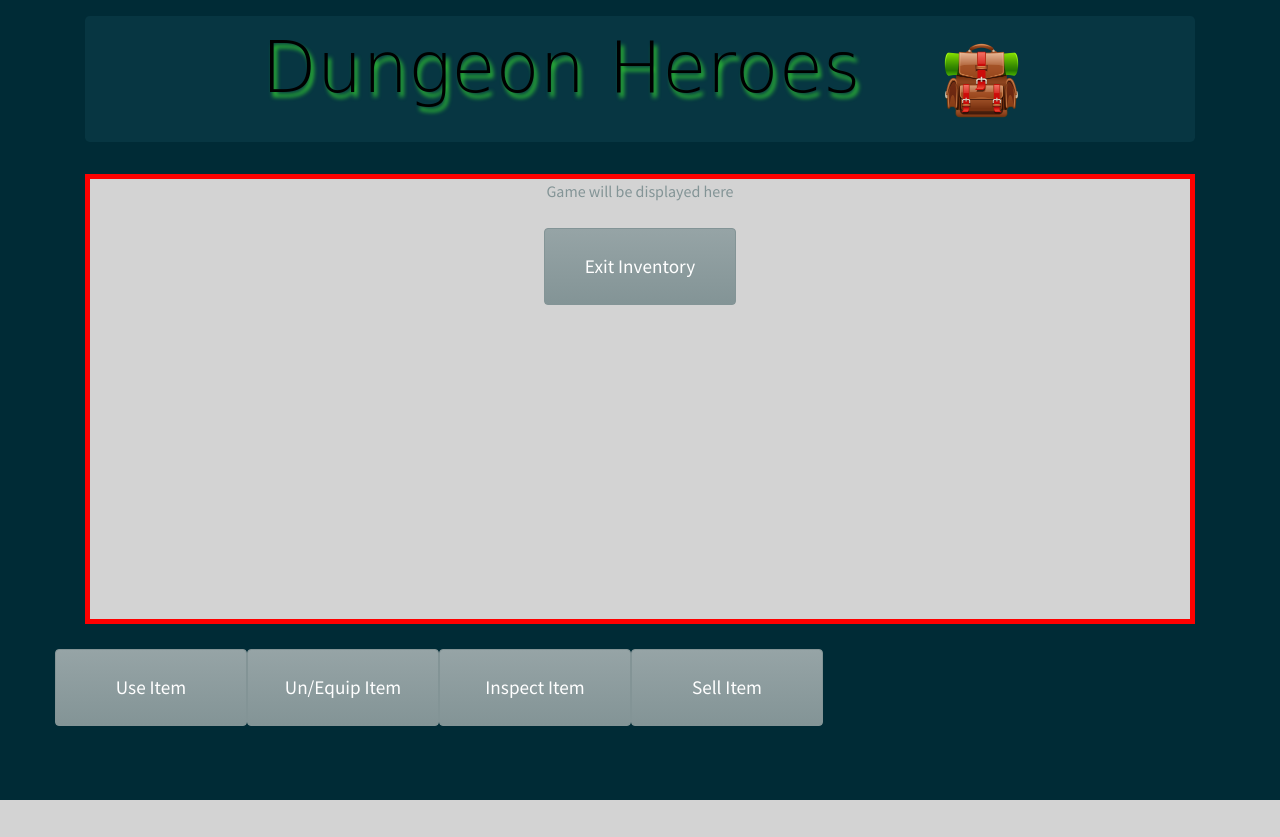
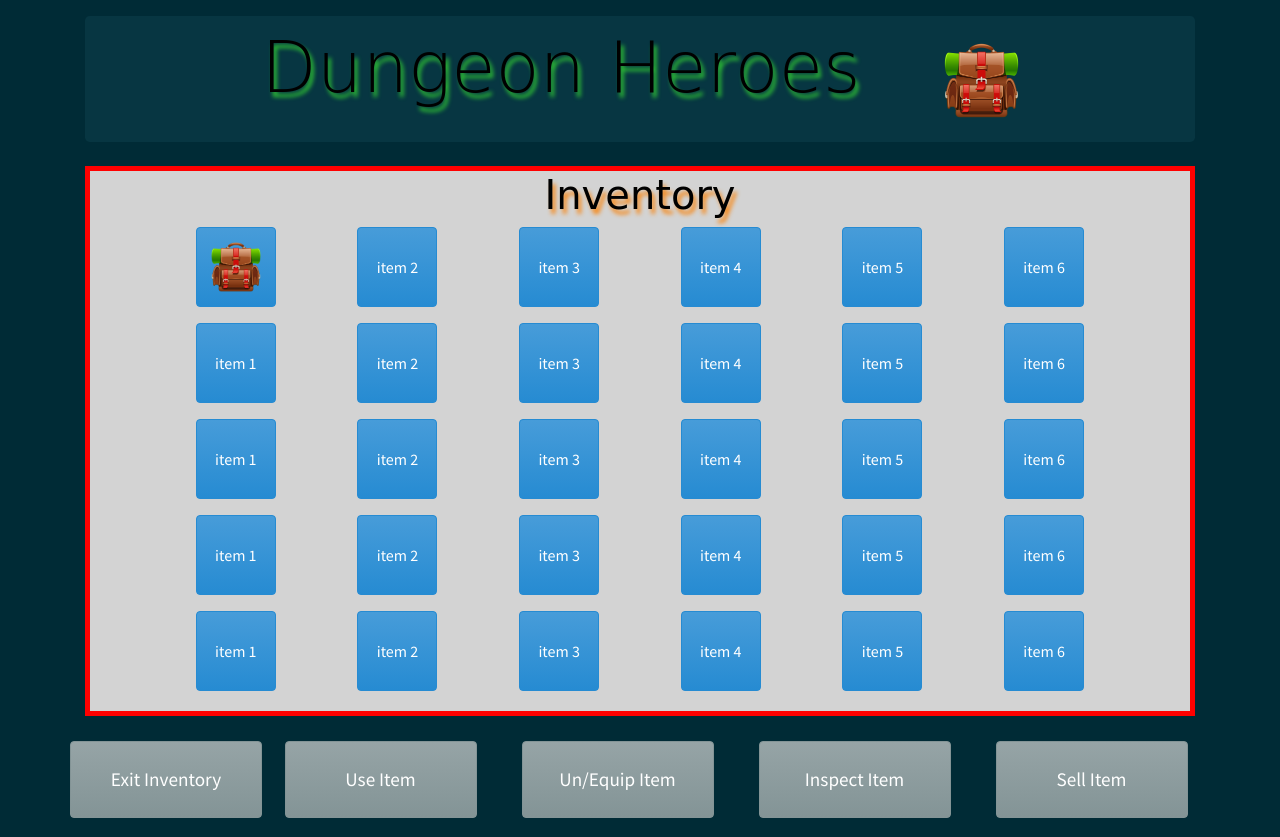
Before and after one commit to chrisbarnes2000/Prototype, a Flask app: page /inventory in a window 1280 px wide. Before the commit the page ends 800 px from the top, so only its background shows below. Run offline with Flask 2, Linux system fonts and the light colour scheme; some libraries are stand-ins or nearby versions.

Commit message:
adjust psge layouts

```diff
--- a/static/styles.css
+++ b/static/styles.css
@@ -1,26 +1,58 @@
 .jumbotron_header {
+    text-shadow: 3px 5px 4px limegreen;
+    font-family:  cursive;
+    display: inline;
+    color: black;
+}
+
+.game_display {
+    background-color: lightgray;
+    border: 5px solid red;
+    text-align: center;
+    height: 450px;
+    padding: 1em;
+}
+
+.game_display p {
+    font-family: cursive;
+    font-size: xx-large;
+    margin-top: 6em;
+    color: black;
+}
+
+.inventory_header {
     display: inline;
     font-family:  cursive;
     color: black;
-    text-shadow: 3px 5px 4px limegreen ;
+    text-shadow: 3px 5px 4px #F78817;
 }
-.game_display{
+
+.inventory_display{
+    background-color: lightgray;
     border: 5px solid red;
-    height: 450px;
-    background-color: lightgray;
     text-align: center;
+    padding-left: 5em;
+    padding-right: 5em;
+    height: 550px;
 }
-.btn {
+
+.btn-secondary {
     margin: 0.5em auto 1em;
     width: 10em;
     height: 4em;
     font-size: larger;
 }
 
+.btn-info {
+    margin: 0.5em auto 0.5em;
+    width: 5em;
+    height: 5em;
+}
+
 .left {
   display: inline-block;
-  width: 6em;
-  height: 6em;
+  width: 5em;
+  height: 5em;
   border: 0.5em solid #333;
   border-radius: 50%;
   margin-right: 8px;
@@ -43,8 +75,8 @@
 
 .top {
   display: inline-block;
-  width: 6em;
-  height: 6em;
+  width: 5em;
+  height: 5em;
   border: 0.5em solid #333;
   border-radius: 50%;
   margin: auto;
@@ -65,8 +97,8 @@
 
 .bottom {
   display: inline-block;
-  width: 6em;
-  height: 6em;
+  width: 5em;
+  height: 5em;
   border: 0.5em solid #333;
   border-radius: 50%;
   margin: auto;
@@ -87,8 +119,8 @@
 
 .right {
   display: inline-block;
-  width: 6em;
-  height: 6em;
+  width: 5em;
+  height: 5em;
   border: 0.5em solid #333;
   border-radius: 50%;
   margin-right: auto;
--- a/templates/base.html
+++ b/templates/base.html
@@ -8,11 +8,11 @@
     <!-- Latest compiled and minified CSS -->
     <link rel="shortcut icon" href="favicon.ico">
     <link rel='stylesheet' href=https://bootswatch.com/4/solar/bootstrap.min.css>
-    <link rel="stylesheet" href="/static/styles.css?ver=11">
+    <link rel="stylesheet" href="/static/styles.css?ver=39">
 </head>
 <body>
     <div class='container'>
-        <div class="jumbotron text-center mt-3 p-2">
+        <div class="jumbotron text-center mt-3 mb-4 p-2">
             <h1 class="jumbotron_header display-3">Dungeon Heroes</h1>
             <a href="{{ url_for('inventory')}}"><img src="static/images/backpack.png" alt="inventory button" width="75" height="75" style="margin-left: 5em; margin-bottom: 1em;"></a>
         </div>
--- a/templates/inventory.html
+++ b/templates/inventory.html
@@ -2,18 +2,59 @@
 {% extends 'base.html' %}
 
 {% block content %}
-    <div class="game_display container">
-        <p>Game will be displayed here</p>
-        <a href="{{ url_for('gameplay') }}"><button type="button" class="btn btn-secondary">Exit Inventory</button></a>
+<div class="inventory_display">
+    <h1 class="inventory_header">Inventory</h1>
+    <div class="row">
+        <button type="button" class="btn btn-info">
+            <img src="static/images/backpack.png" alt="inventory button" width="50" height="50">
+        </button>
+        <button type="button" class="btn btn-info">item 2</button>
+        <button type="button" class="btn btn-info">item 3</button>
+        <button type="button" class="btn btn-info">item 4</button>
+        <button type="button" class="btn btn-info">item 5</button>
+        <button type="button" class="btn btn-info">item 6</button>
+    </div>
+    <div class="row">
+        <button type="button" class="btn btn-info">item 1</button>
+        <button type="button" class="btn btn-info">item 2</button>
+        <button type="button" class="btn btn-info">item 3</button>
+        <button type="button" class="btn btn-info">item 4</button>
+        <button type="button" class="btn btn-info">item 5</button>
+        <button type="button" class="btn btn-info">item 6</button>
+    </div>
+    <div class="row">
+        <button type="button" class="btn btn-info">item 1</button>
+        <button type="button" class="btn btn-info">item 2</button>
+        <button type="button" class="btn btn-info">item 3</button>
+        <button type="button" class="btn btn-info">item 4</button>
+        <button type="button" class="btn btn-info">item 5</button>
+        <button type="button" class="btn btn-info">item 6</button>
+    </div>
+    <div class="row">
+        <button type="button" class="btn btn-info">item 1</button>
+        <button type="button" class="btn btn-info">item 2</button>
+        <button type="button" class="btn btn-info">item 3</button>
+        <button type="button" class="btn btn-info">item 4</button>
+        <button type="button" class="btn btn-info">item 5</button>
+        <button type="button" class="btn btn-info">item 6</button>
+    </div>
+    <div class="row">
+        <button type="button" class="btn btn-info">item 1</button>
+        <button type="button" class="btn btn-info">item 2</button>
+        <button type="button" class="btn btn-info">item 3</button>
+        <button type="button" class="btn btn-info">item 4</button>
+        <button type="button" class="btn btn-info">item 5</button>
+        <button type="button" class="btn btn-info">item 6</button>
+    </div>
+
     </div>
 
     <div class="controls row mt-3">
-            <div class="row center">
-                <button type="button" class="btn btn-secondary">Use Item</button>
-                <button type="button" class="btn btn-secondary">Un/Equip Item</button>
-                <button type="button" class="btn btn-secondary">Inspect Item</button>
-                <button type="button" class="btn btn-secondary">Sell Item</button>
-            </div>
+        <a href="{{ url_for('gameplay') }}"><button type="button" class="btn btn-secondary">Exit Inventory</button></a>
+        <button type="button" class="btn btn-secondary">Use Item</button>
+        <button type="button" class="btn btn-secondary">Un/Equip Item</button>
+        <button type="button" class="btn btn-secondary">Inspect Item</button>
+        <button type="button" class="btn btn-secondary">Sell Item</button>
     </div>
 
 {% endblock %}
```
Also changed, not shown: templates/game.html (+6 -4 lines).
